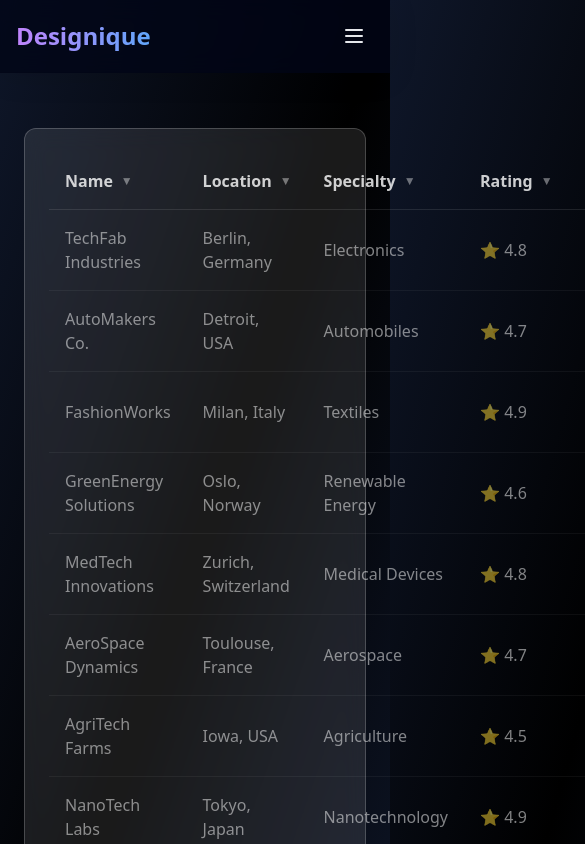
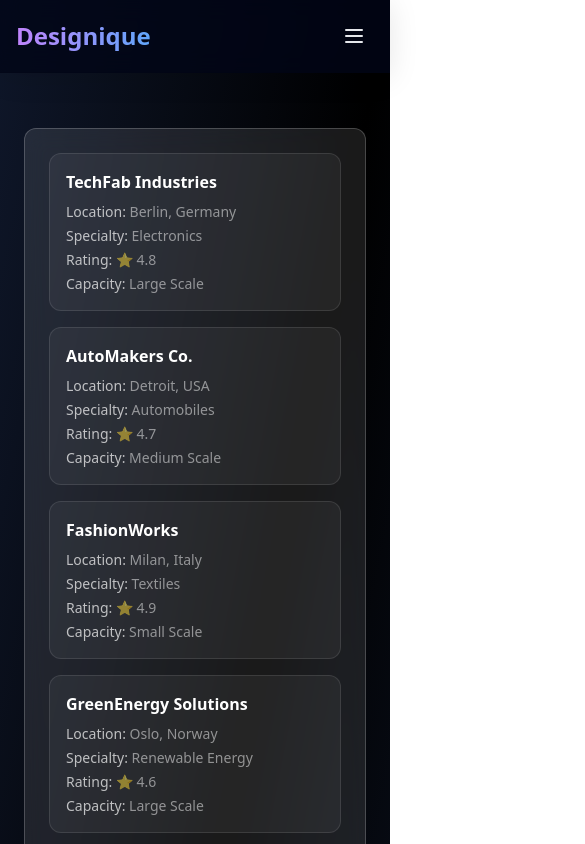
Before and after one commit to tashifkhan/Designique-rideHack24, a Next.js app in the folder frontend/: page /manufacturer/all in a window 390 px wide. Shown: the top 844 px of the page, 585 px wide, since content can reach past the window. Built offline with nearby package versions, Linux system fonts and the light colour scheme.

Commit message:
made manufactures list responsive

```diff
--- a/frontend/app/manufacturer/all/page.tsx
+++ b/frontend/app/manufacturer/all/page.tsx
@@ -131,6 +131,8 @@ export default function ManufacturersTable() {
 	return (
 		<div className="container mx-auto p-6 pt-32">
 			<div className="backdrop-blur-md bg-white/10 rounded-xl p-6 border border-white/20 mb-14">
+				{/* Desktop Table */}
+				<div className="hidden md:block">
 					<table className="w-full">
 						<thead className="border-b border-white/10">
 							<tr>
@@ -219,6 +221,34 @@ export default function ManufacturersTable() {
 						</tbody>
 					</table>
 				</div>
+
+				{/* Mobile Card Layout */}
+				<div className="md:hidden space-y-4">
+					{filteredManufacturers.map((m) => (
+						<div
+							key={m.id}
+							className="p-4 rounded-xl bg-white/5 border border-white/10"
+						>
+							<h3 className="text-white font-semibold mb-2">{m.name}</h3>
+							<div className="space-y-1 text-sm">
+								<p className="text-white/50">
+									<span className="text-white/70">Location:</span> {m.location}
+								</p>
+								<p className="text-white/50">
+									<span className="text-white/70">Specialty:</span>{" "}
+									{m.specialty}
+								</p>
+								<p className="text-white/50">
+									<span className="text-white/70">Rating:</span> ⭐ {m.rating}
+								</p>
+								<p className="text-white/50">
+									<span className="text-white/70">Capacity:</span> {m.capacity}
+								</p>
+							</div>
+						</div>
+					))}
+				</div>
+			</div>
 		</div>
 	);
 }
```
Lines whose indentation alone changed are shown as unchanged.
